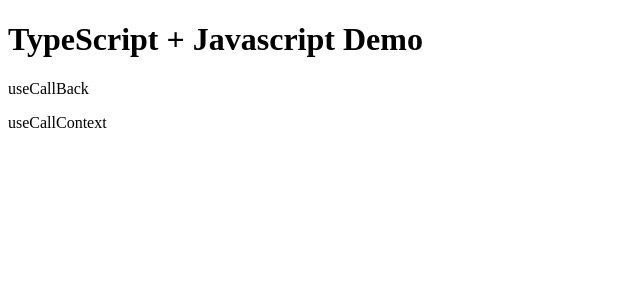
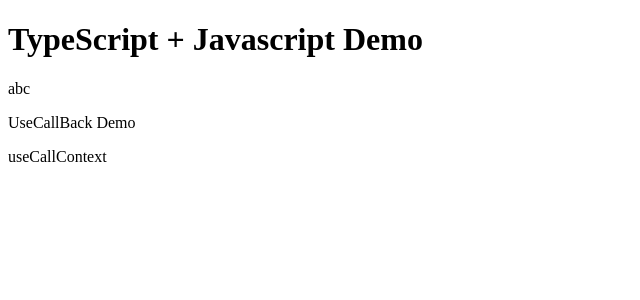
Before and after one commit to cuckoo01/TypeScript_ReactHooks_Demo, a React (Vite) app: page / in a window 1280 px wide. Shown: the top 300 px of the page, without its empty margins (0-640 px from the left). Built offline with nearby package versions, Linux system fonts and the light colour scheme.

Commit message:
trial commit

```diff
--- a/src/reactHooks/useCallback/DemoLayout.tsx
+++ b/src/reactHooks/useCallback/DemoLayout.tsx
@@ -2,7 +2,8 @@
 const DemoLayout = () => {
     return (
         <>
-            <p>useCallBack</p>
+            abc
+            <p>UseCallBack Demo</p>
         </>
     )
 };
```
